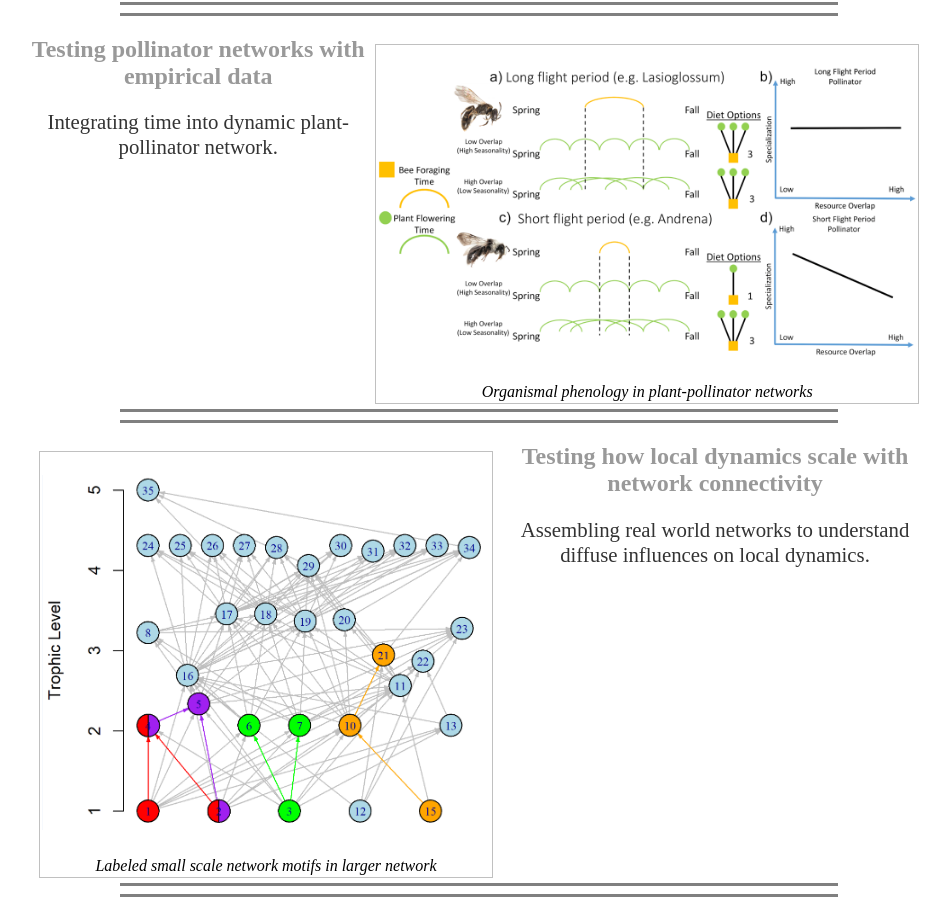
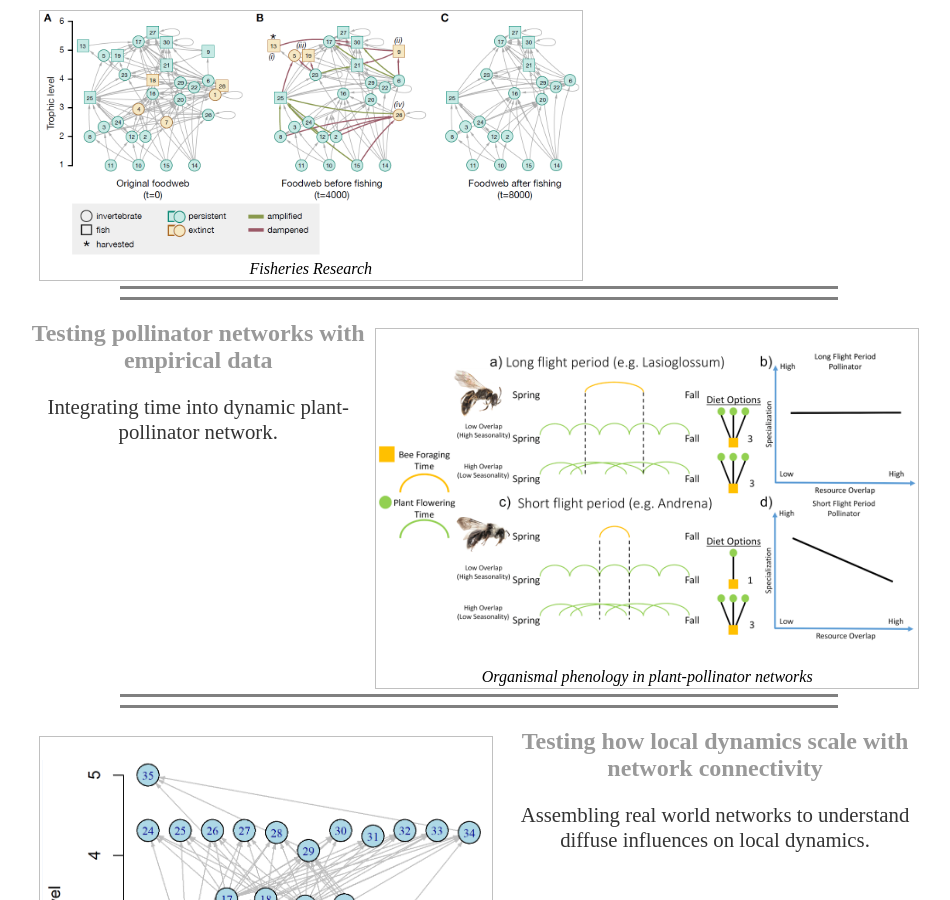
Before and after one commit to prglaum/prglaum.github.io, a Jekyll site: the page built from research/index.html, in a window 1280 px wide and 900 px high, scrolled down 551 px. Shown: the whole window, without its empty margins (161-1111 px from the left). Built offline with Jekyll 4.4.1, drawn with Linux system fonts in a browser that asks for light colours.

Commit message:
Update index.html

```diff
--- a/research/index.html
+++ b/research/index.html
@@ -6,6 +6,11 @@ title: Research Topics
 	<h1>Research Projects </h1>
 	<p>Please see below a thematic list of past and current research. Some have multiple manuscripts associated with them, while others may still be in prep.</p>
 </div><!-- /.blurb -->
+<figure60 class="float-img-left">
+		<a href="https://prglaum.github.io/research/fisheries/">
+			<img class=scaled src="{{site.url}}/docs/assets/images/fishNetworks.PNG" alt="fishies"></a>
+		<figcaption>Fisheries Research</figcaption>
+</figure60>
 
 <!-- Link to fisheries -->
 <!-- <div id='container'>
```
